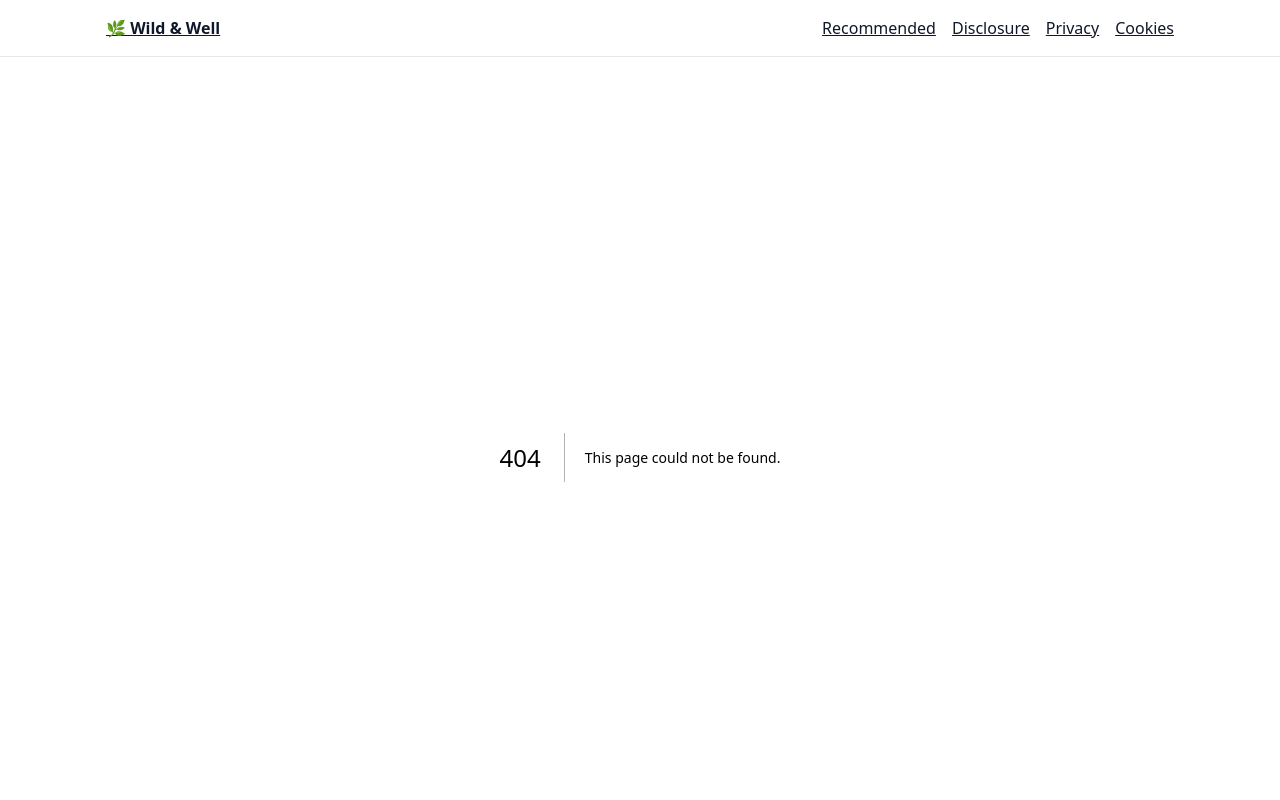
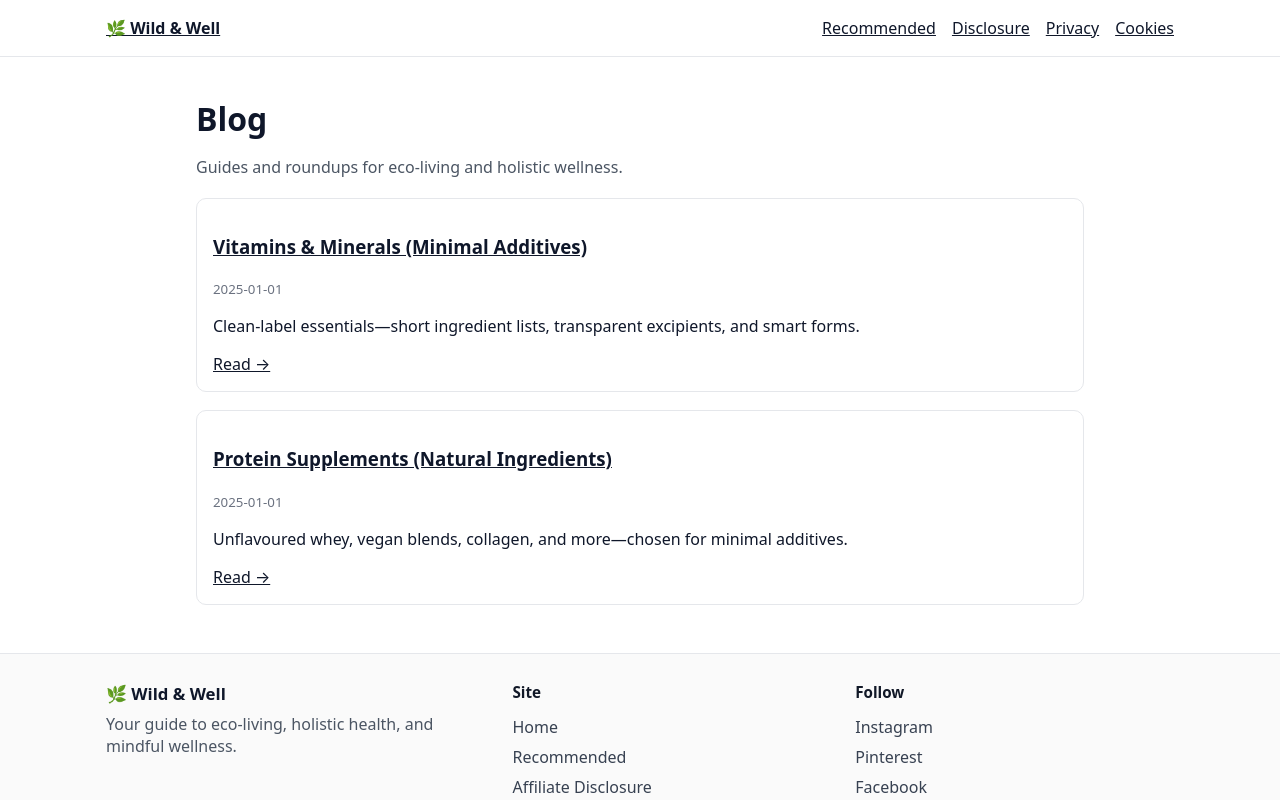
Before and after one commit to dariosandison/Eco---Holistic, a Next.js app: page /blog in a window 1280 px wide. Before the commit this address had no page. Shown: the top 800 px of the page. Built offline with nearby package versions, Linux system fonts and the light colour scheme.

Commit message:
Create blog.js

```diff
--- /dev/null
+++ b/pages/blog.js
@@ -0,0 +1,56 @@
+import Link from "next/link";
+import SEO from "../components/SEO";
+
+export default function Blog() {
+  const posts = [
+    {
+      title: "Vitamins & Minerals (Minimal Additives)",
+      href: "/guides/vitamin-supplements",
+      date: "2025-01-01",
+      excerpt:
+        "Clean-label essentials—short ingredient lists, transparent excipients, and smart forms.",
+    },
+    {
+      title: "Protein Supplements (Natural Ingredients)",
+      href: "/guides/protein-supplements",
+      date: "2025-01-01",
+      excerpt:
+        "Unflavoured whey, vegan blends, collagen, and more—chosen for minimal additives.",
+    },
+  ];
+
+  return (
+    <>
+      <SEO title="Blog" path="/blog" />
+      <main className="container">
+        <h1>Blog</h1>
+        <p className="intro">
+          Guides and roundups for eco-living and holistic wellness.
+        </p>
+
+        <ul className="list">
+          {posts.map((p) => (
+            <li key={p.href} className="item">
+              <h3>
+                <Link href={p.href}>{p.title}</Link>
+              </h3>
+              <small className="date">{p.date}</small>
+              <p>{p.excerpt}</p>
+              <Link href={p.href} className="read">Read →</Link>
+            </li>
+          ))}
+        </ul>
+      </main>
+
+      <style jsx>{`
+        .container { max-width: 920px; margin: 2.5rem auto; padding: 0 16px; }
+        h1 { font-size: 2rem; margin-bottom: .5rem; }
+        .intro { color: #4b5563; margin-bottom: 1.25rem; }
+        .list { display: grid; gap: 18px; padding: 0; list-style: none; }
+        .item { border: 1px solid #e5e7eb; border-radius: 10px; padding: 16px; background: #fff; }
+        .date { color: #6b7280; }
+        .read { display: inline-block; margin-top: 6px; text-decoration: underline; }
+      `}</style>
+    </>
+  );
+}
```
